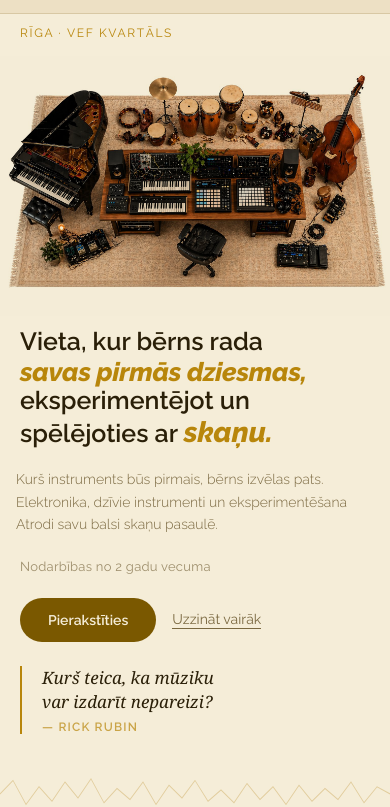
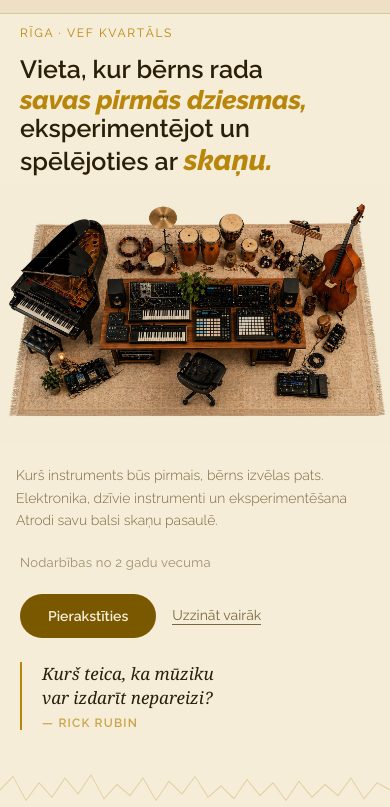
Before and after one commit to siamumbai/skanudarbnica, a plain HTML site: page index.html in a window 390 px wide. Shown: the part 50-857 px from the top of the page. Drawn offline with Linux system fonts and the light colour scheme.

Commit message:
Add files via upload

```diff
--- a/index.html
+++ b/index.html
@@ -77,8 +77,8 @@
     .hero { display: flex !important; flex-direction: column !important; min-height: auto !important; padding: 0 !important; }
     .hero-left, .hero-right { display: contents !important; }
     .hero-eyebrow { order: 1; padding: 0.75rem 1.25rem 0 !important; margin-bottom: 0.25rem !important; }
-    .hero-title { order: 3; padding: 0 1.25rem; margin-top: 0.75rem; font-size: clamp(24px, 6.4vw, 34px); line-height: 1.15; }
-    .hero-right img { order: 2; flex: none !important; height: auto !important; margin-top: 0.75rem; }
+    .hero-title { order: 2; padding: 0 1.25rem; margin-top: 0.75rem; font-size: clamp(24px, 6.4vw, 34px); line-height: 1.15; }
+    .hero-right img { order: 3; flex: none !important; height: auto !important; margin-top: 0.5rem; }
     .hero-sub { order: 4; padding: 0 1rem; margin-top: 1.25rem; font-size: 14px; line-height: 1.5; }
     .hero-note { order: 5; padding: 0 1.25rem; font-size: 12px; }
     .hero-cta { order: 6; padding: 0 1.25rem; flex-wrap: wrap; }
```
